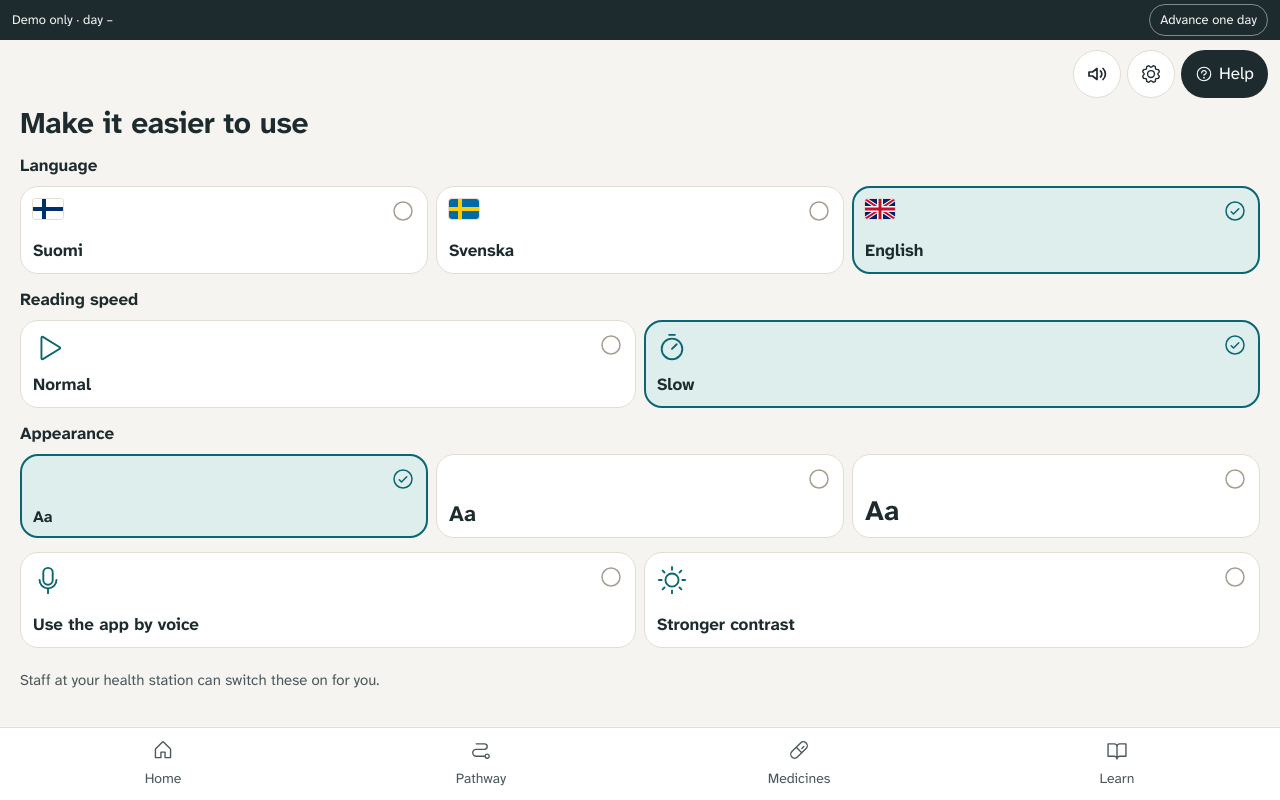
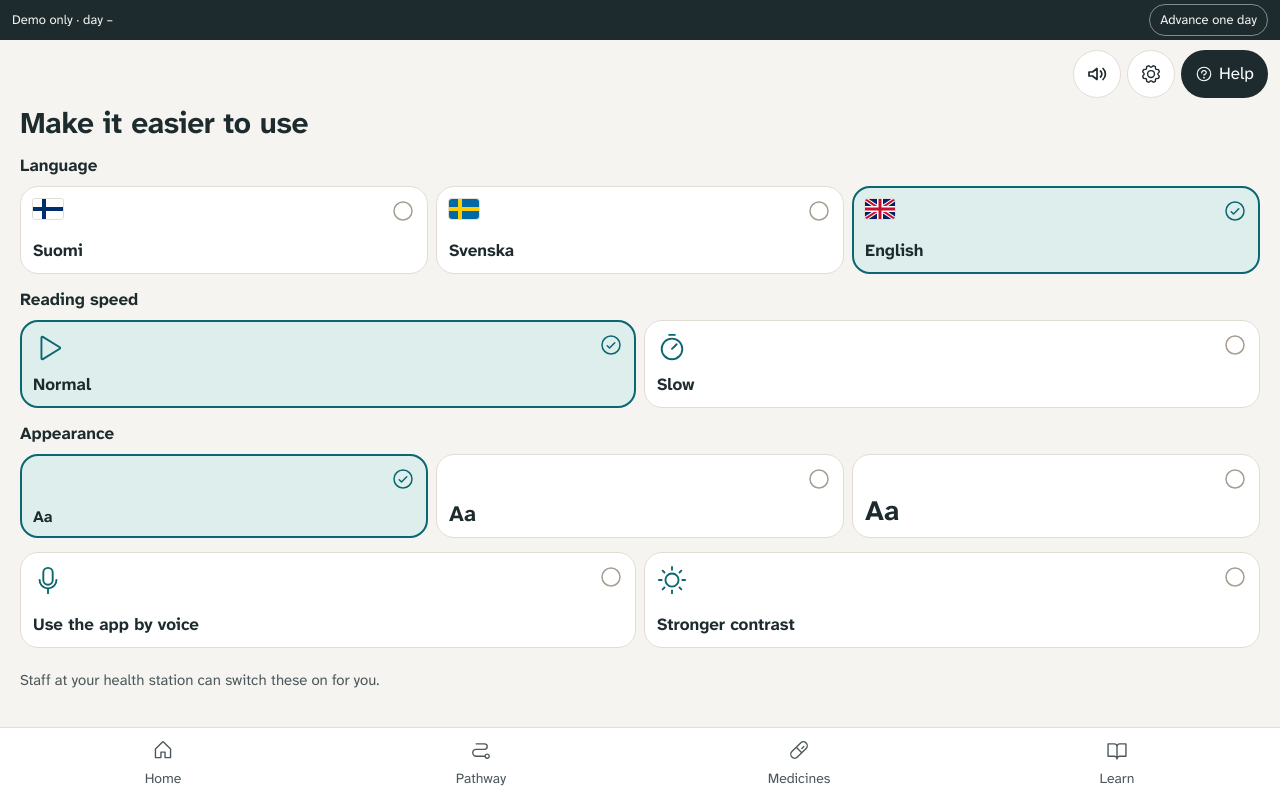
Before and after one commit to UncivilizedGhost/Porject_Lorem, a React (Vite) app in the folder frontend-patient/: page /settings in a window 1280 px wide. Built offline with nearby package versions, Linux system fonts and the light colour scheme; no server answers.

Commit message:
fix(frontend-patient): reading speed buttons really toggle speed

```diff
--- a/frontend-patient/src/screens/Settings/SettingsScreen.tsx
+++ b/frontend-patient/src/screens/Settings/SettingsScreen.tsx
@@ -104,9 +104,9 @@ export function SettingsScreen() {
   // The Language tiles are the app-wide switch: they set the page language (and the voice
   // layer's language) immediately, then save the choice to the record.
   const { language, setLanguage, t } = useI18n();
-  const { updateSettings } = useVoice();
+  const { settings: voiceSettings, updateSettings } = useVoice();
   const [settings, setSettings] = useState<Accessibility>(DEFAULTS);
-  const [readingSpeed, setReadingSpeed] = useState<ReadingSpeed>("slow");
+  const [readingSpeed, setReadingSpeed] = useState<ReadingSpeed>(voiceSettings.speed);
   const [error, setError] = useState(false);
 
   const readable = useMemo(
@@ -233,7 +233,10 @@ export function SettingsScreen() {
                 type="radio"
                 name="reading-speed"
                 checked={readingSpeed === s.id}
-                onChange={() => setReadingSpeed(s.id)}
+                onChange={() => {
+                  setReadingSpeed(s.id);
+                  updateSettings({ speed: s.id });
+                }}
               />
               <span className="opt-icons">
                 <span className="opt-icon">{s.icon}</span>
```
